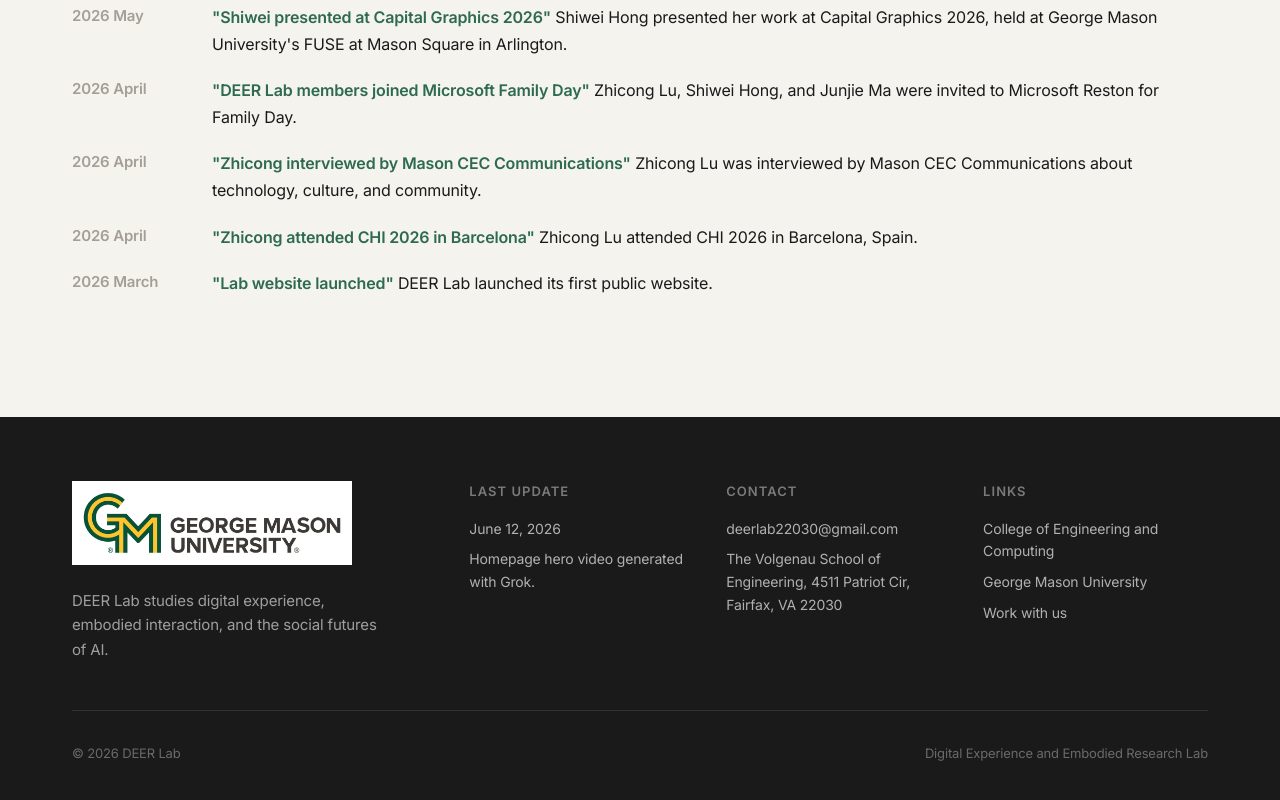
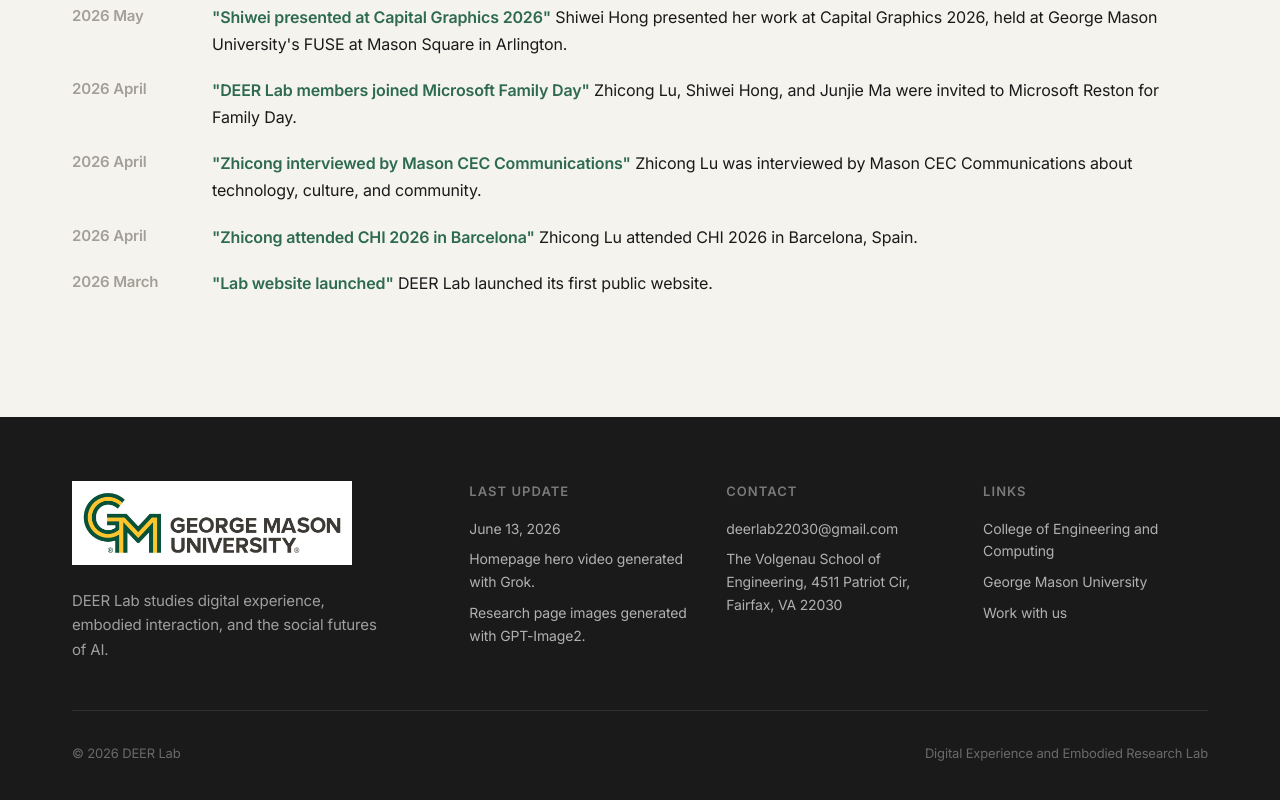
Before and after one commit to deerlab22030/deerlab, a React (Vite) app: page /#/ in a window 1280 px wide. Shown: the part 1920-2720 px from the top of the page. Built offline with nearby package versions, Linux system fonts and the light colour scheme.

Commit message:
Update footer last update

```diff
--- a/package.json
+++ b/package.json
@@ -1,5 +1,5 @@
 {
-  "name": "my-app",
+  "name": "deerlab",
   "private": true,
   "version": "0.0.0",
   "type": "module",
--- a/src/sections/Footer.tsx
+++ b/src/sections/Footer.tsx
@@ -16,8 +16,9 @@
             <div>
               <h4 className="text-[13px] font-semibold mb-4 uppercase tracking-[0.08em]" style={{ color: 'rgba(255,255,255,0.42)' }}>Last Update</h4>
               <div className="text-[14px] leading-relaxed space-y-2" style={{ color: 'rgba(255,255,255,0.66)' }}>
-                <p>June 12, 2026</p>
+                <p>June 13, 2026</p>
                 <p>Homepage hero video generated with Grok.</p>
+                <p>Research page images generated with GPT-Image2.</p>
               </div>
             </div>
 
```
Also changed, not shown: 1 other file (tests, documents, lock files or other folders).
